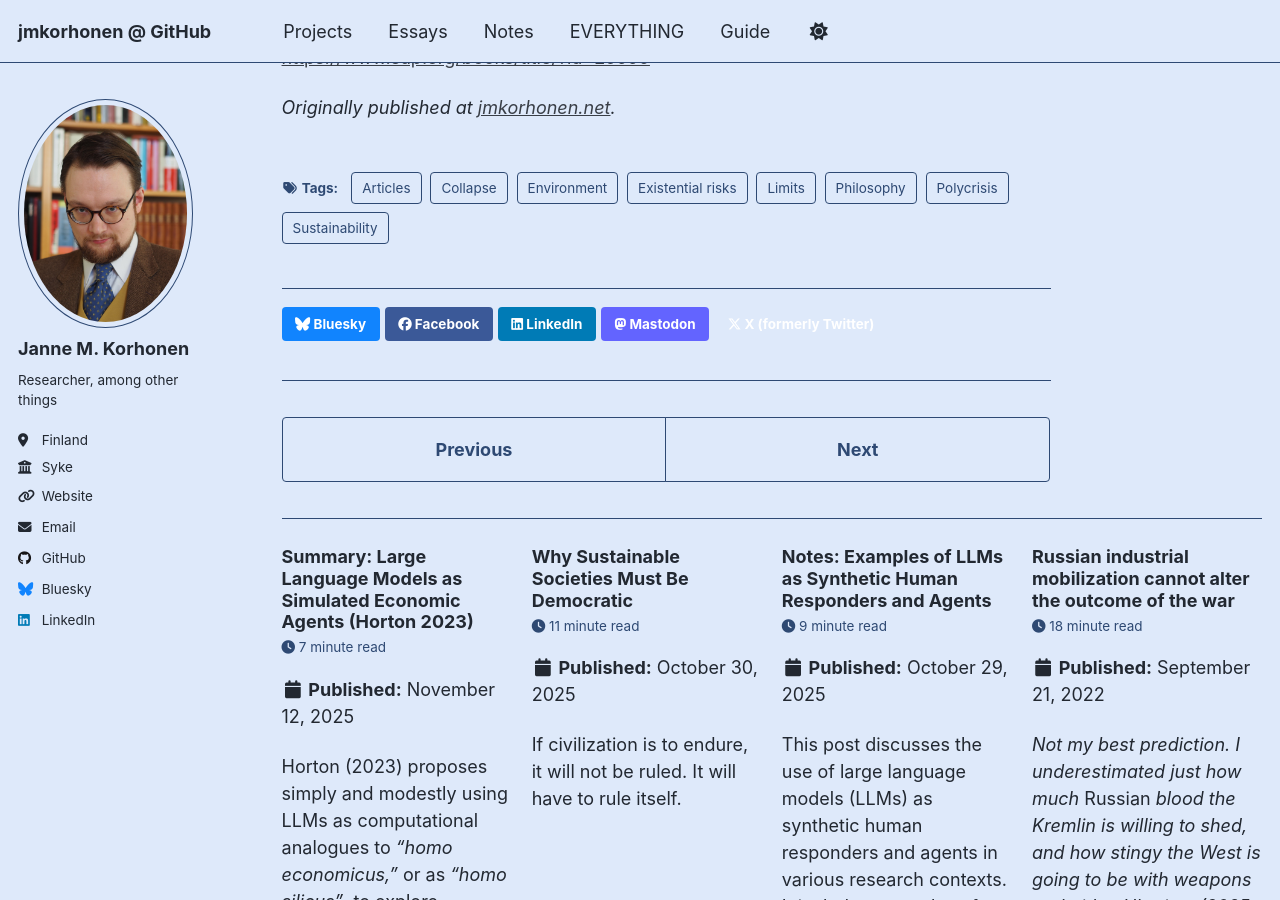
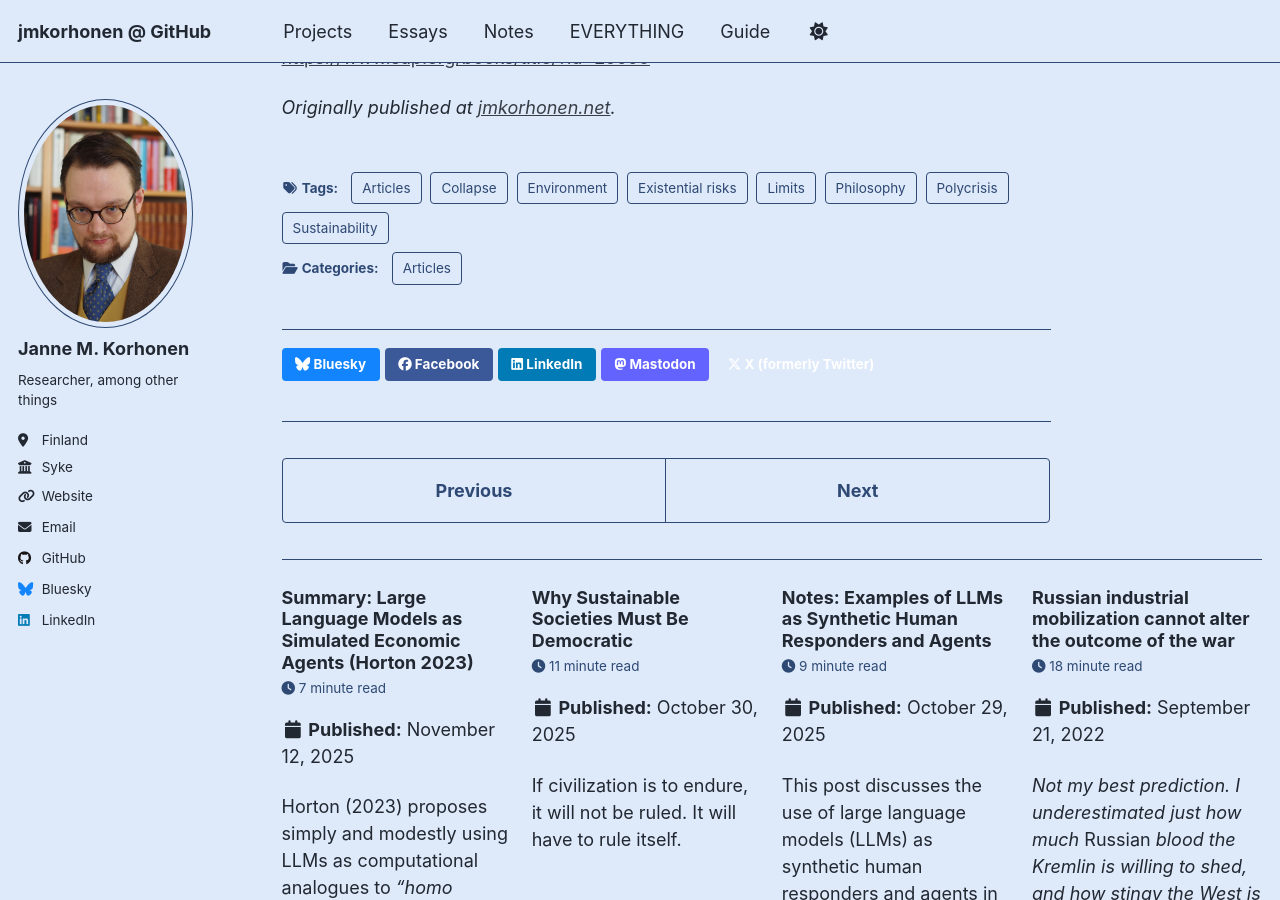
Before and after one commit to jmkorhonen/jmkorhonen.github.io, a Jekyll site: the page built from _posts/2022/2022-07-27-what-is-good-in-life-on-feedback-loops-possibly-leading-to-collapse.md, in a window 1280 px wide and 900 px high, scrolled down 2615 px. Built offline with Jekyll 4.4.1, drawn with Linux system fonts in a browser that asks for light colours; a script that is not in the unit is left out.

Commit message:
Add categories to feedback loops article

```diff
--- a/_posts/2022/2022-07-27-what-is-good-in-life-on-feedback-loops-possibly-leading-to-collapse.md
+++ b/_posts/2022/2022-07-27-what-is-good-in-life-on-feedback-loops-possibly-leading-to-collapse.md
@@ -2,6 +2,8 @@
 title: 'What is Good in Life? On feedback loops possibly leading to a collapse'
 date: 2022-07-27
 permalink: /posts/2022/2022-07-27-what-is-good-in-life-on-feedback-loops-possibly-leading-to-collapse/
+categories:
+- Articles
 tags:
 - Collapse
 - Philosophy
```
